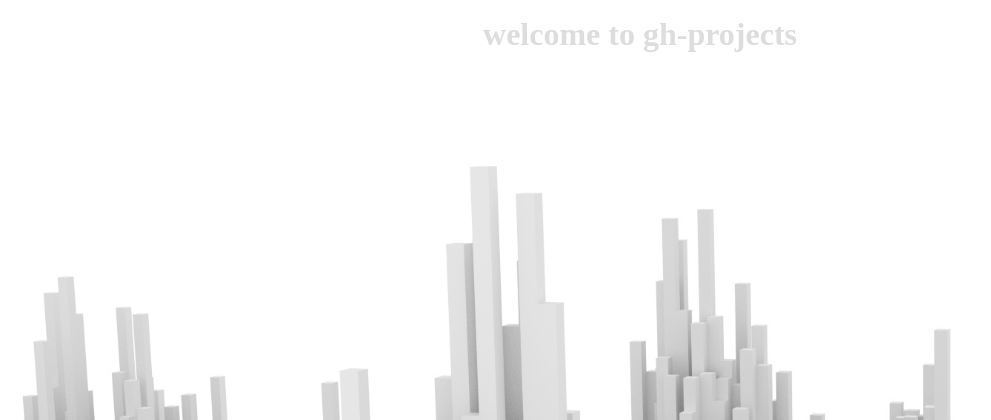
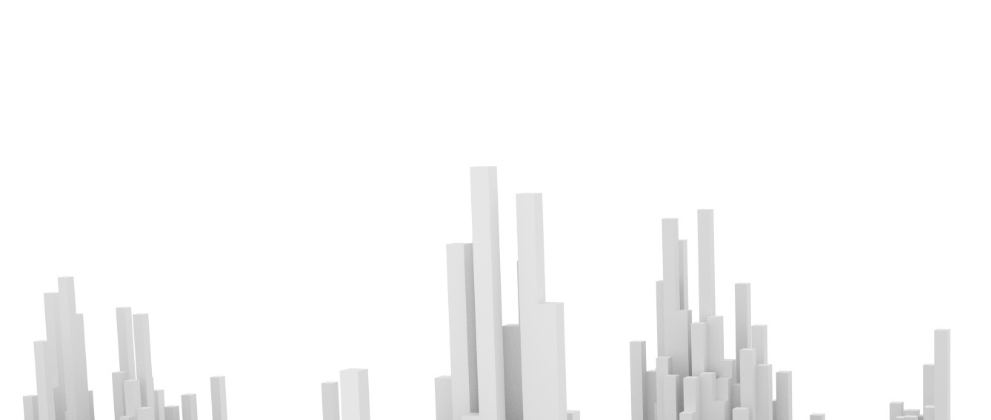
Before and after one commit to gordonhart/gh-projects, a Flask app: page / in a window 1280 px wide. Shown: the top 420 px of the page, without its empty margins (0-991 px from the left). Run offline with Flask 2, Linux system fonts and the light colour scheme; some web fonts are replaced.

Commit message:
homepage update

```diff
--- a/templates/home.html
+++ b/templates/home.html
@@ -3,7 +3,7 @@
 {% block content %}
 <div id="title-text">
 
-  <h3>welcome to gh-projects</h3>
+<!--   <h3>welcome to gh-workspace</h3> -->
 {#
 <!--   <h5></h5>
   <br /><br />
```
